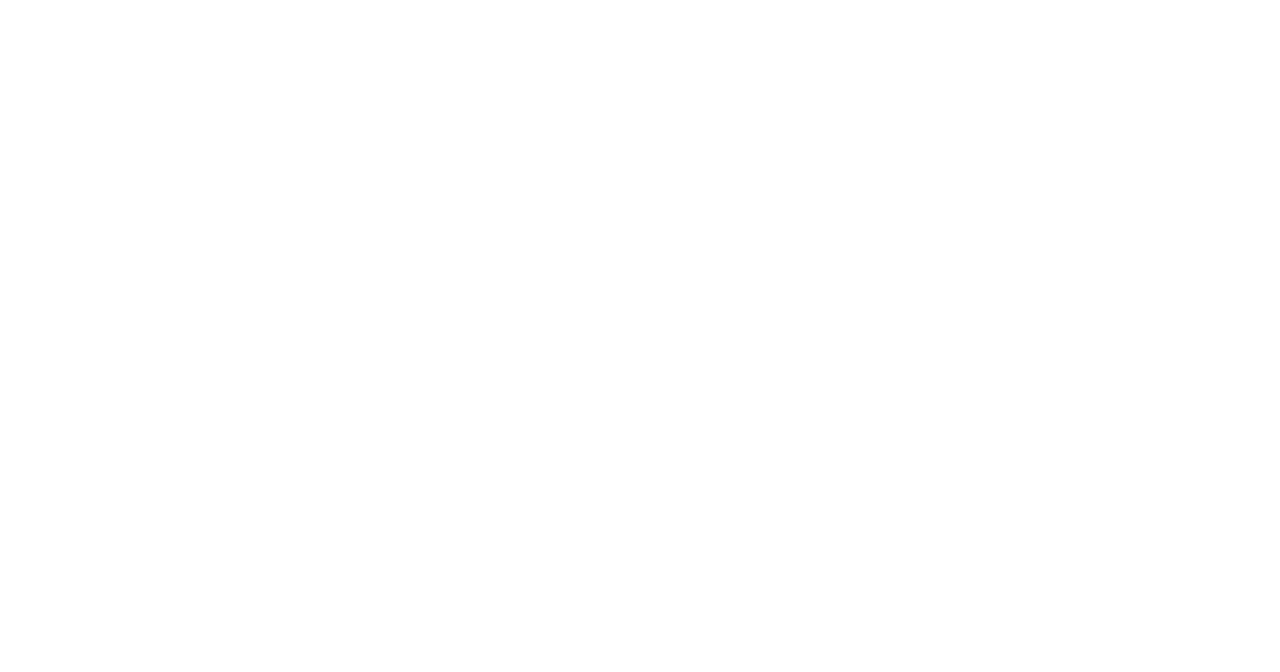
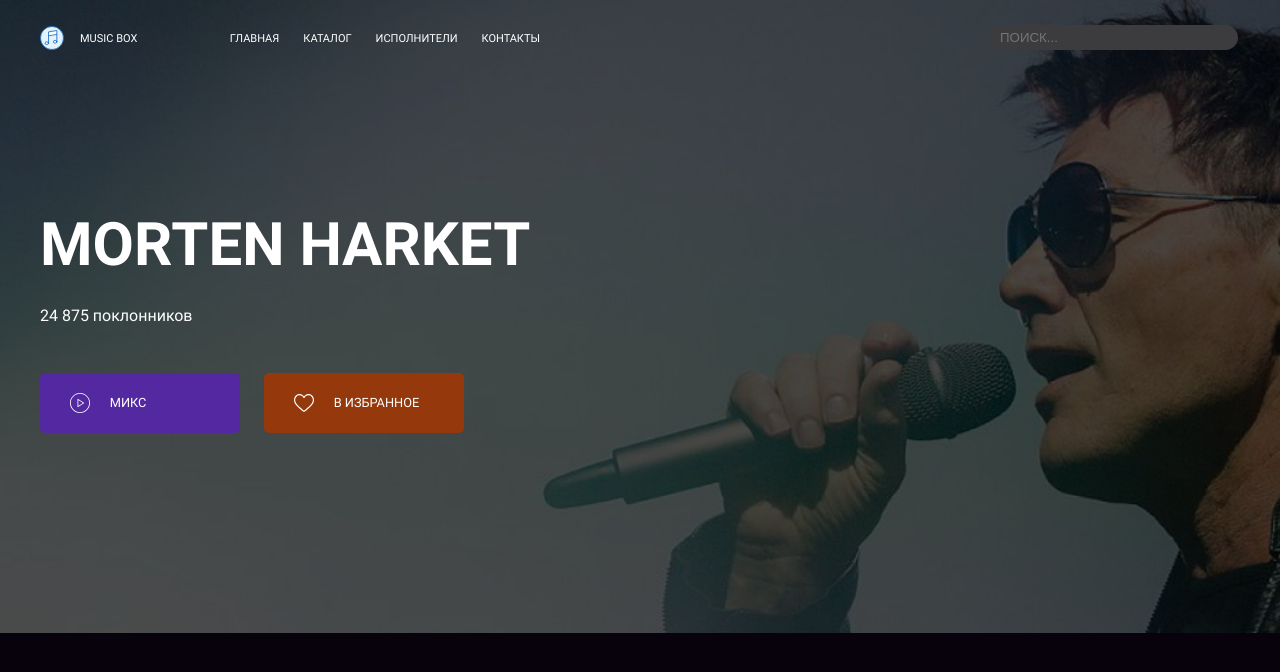
Before and after one commit to reymezis/layout-designer-project-56, a website: page src/artist.html in a window 1280 px wide. Drawn offline with Linux system fonts and the light colour scheme; files whose address does not match are found by name.

Commit message:
add first artist section

```diff
--- a/src/artist.html
+++ b/src/artist.html
@@ -4,9 +4,46 @@
     <meta charset="UTF-8">
     <meta http-equiv="X-UA-Compatible" content="IE=edge">
     <meta name="viewport" content="width=device-width, initial-scale=1.0">
+    <link rel="stylesheet" href="css/app.css">
     <title>Портал «Music Box» reymezis</title>
 </head>
 <body>
+    <main>
+        <div class="bg-artist">
+            <section class="albums-cover">
+                <header class="header">
+                    <div class="logo">
+                        <img src="images/logo.svg" alt="Логотип" class="logo-img">
+                        <a href="#" class="menu-item pt-3px">Music Box</a>
+                    </div>
+                    <div class="menu pt-3px">
+                        <a href="#" class="menu-item pr-24px mb-3px">Главная</a>
+                        <a href="#" class="menu-item pr-24px mb-3px">Каталог</a>
+                        <a href="#" class="menu-item pr-24px mb-3px">Исполнители</a>
+                        <a href="#" class="menu-item">Контакты</a>
+                    </div>
+                    <form class="search">
+                        <label for="search" class="sr-only"></label>
+                        <input id="search" class="search-field" type="search" placeholder="Поиск...">
+                    </form>
+                </header>
+                <div id="page-description">
+                    <h1 class="ta-left">Morten Harket</h1>
+                    <p class="ta-left pb-2rem">24 875 поклонников</p>
+                    <div class="actions">
+                        <button class="artist-btn btn-mix">
+                            <img class="icons" src="images/play-button.svg" alt="play music button">
+                            <span class="name-btn">Микс</span>
+                        </button>
+                        <button class="artist-btn btn-favourite">
+                            <img class="icons" src="images/heart.svg" alt="add album in favourite button">
+                            <span class="name-btn">В избранное</span>
+                        </button>
+                    </div>
+                </div>
+            </section>
+        </div>
 
+    </main>
 </body>
 </html>
--- a/src/scss/app.scss
+++ b/src/scss/app.scss
@@ -13,3 +13,5 @@
 @import "appMobile";
 @import "footerDesktop";
 @import "footerMobile";
+@import "artistFirstDesktop.scss";
+@import "artistFirstMobile.scss";
--- /dev/null
+++ b/src/scss/artistFirstDesktop.scss
@@ -0,0 +1,64 @@
+body {
+  @include p-0;
+  @include m-0-auto;
+  @include roboto-font-style;
+
+  background: $dark;
+}
+
+.bg-artist {
+  background-image: url('../images/Morten\ Harket.png');
+  background-position: center;
+  background-size: cover;
+}
+
+.ta-left {
+  text-align: left;
+}
+
+.pb-2rem {
+  padding-bottom: 2rem;
+}
+
+.albums-cover {
+  @include m-0-auto;
+  max-width: 1200px;
+  position: relative;
+}
+
+.actions {
+  display: flex;
+  flex-wrap: wrap;
+  gap: 1.5rem;
+}
+
+.artist-btn {
+  width: 200px;
+  padding: 20px 30px;
+  border: none;
+  border-radius: 5px;
+  text-align: left;
+}
+
+.btn-mix {
+  background: $violet;
+}
+
+.btn-favourite {
+  background: $brown;
+}
+
+.icons {
+  width: 20px;
+  height: 20px;
+  filter: invert(1);
+  padding-right: 16px;
+  vertical-align: middle;
+}
+
+.name-btn {
+  @include m-0;
+  @include roboto-font-style;
+  @include font-style(12.8px, 400, uppercase);
+  vertical-align: middle;
+}
--- /dev/null
+++ b/src/scss/artistFirstMobile.scss
@@ -0,0 +1,6 @@
+@media (max-width: 414px) {
+  .albums-cover {
+    padding: 0 20px;
+    max-width: 414px;
+  }
+}
```
Also changed, not shown: src/css/app.css, 1 other file.
